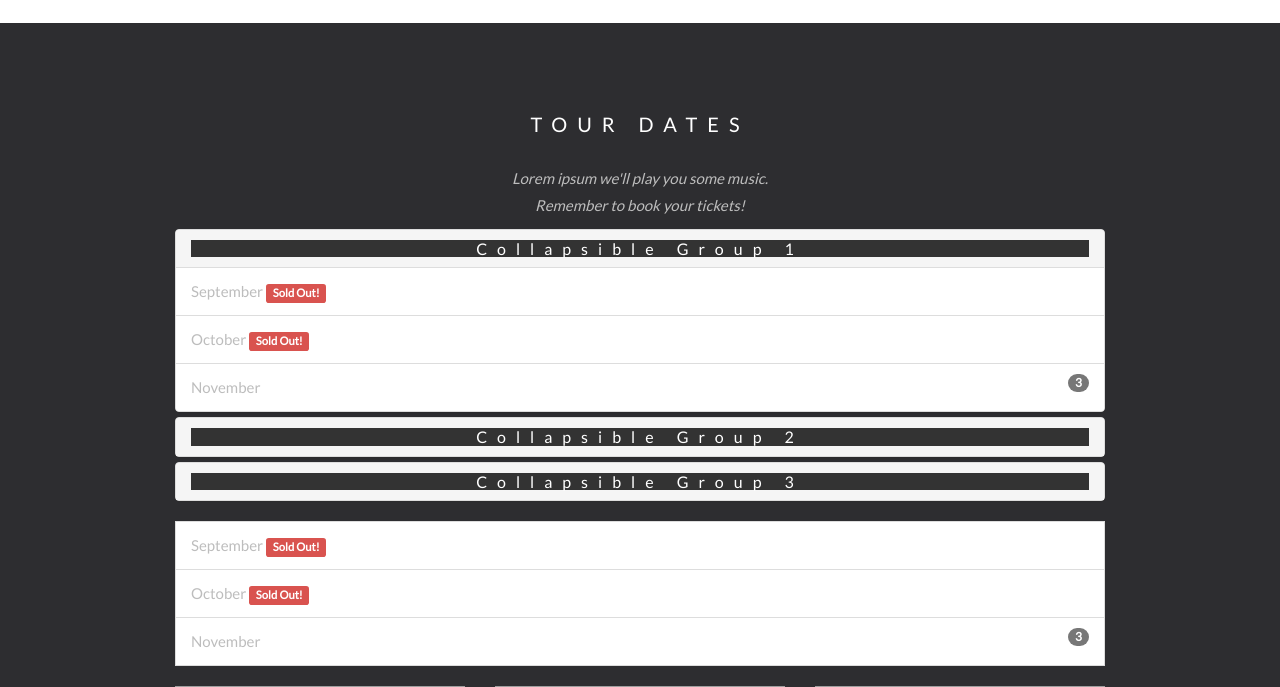
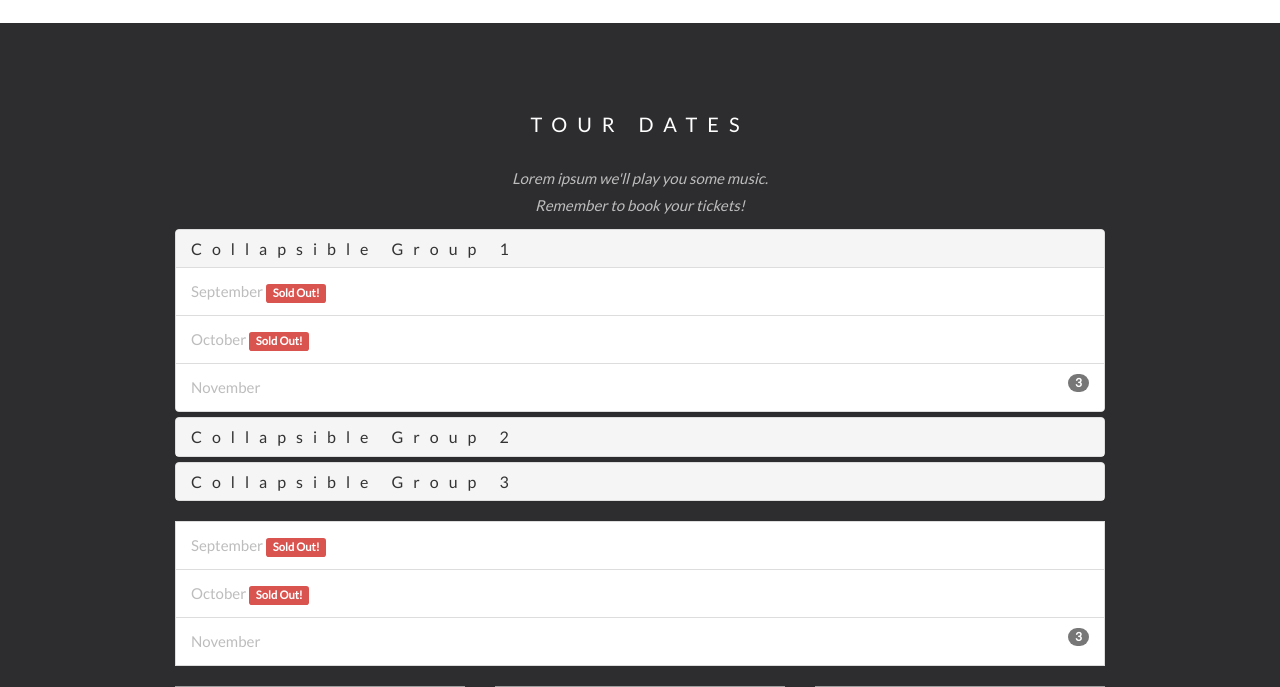
Before and after one commit to jolsendev/Phictitious, a Flask app: page / in a window 1280 px wide. Shown: the part 1350-2037 px from the top of the page. Run offline with Flask 2, Linux system fonts and the light colour scheme; some libraries are stand-ins or nearby versions; grey boxes are pictures that could not be loaded.

Commit message:
accordian css update

```diff
--- a/PhictitiousBand/static/style.css
+++ b/PhictitiousBand/static/style.css
@@ -71,9 +71,6 @@
       color: #000;
   }
   .modal-header, h4, .close {
-      background-color: #333;
-      color: #fff !important;
-      text-align: center;
       font-size: 30px;
   }
   .modal-header, .modal-body {
```
